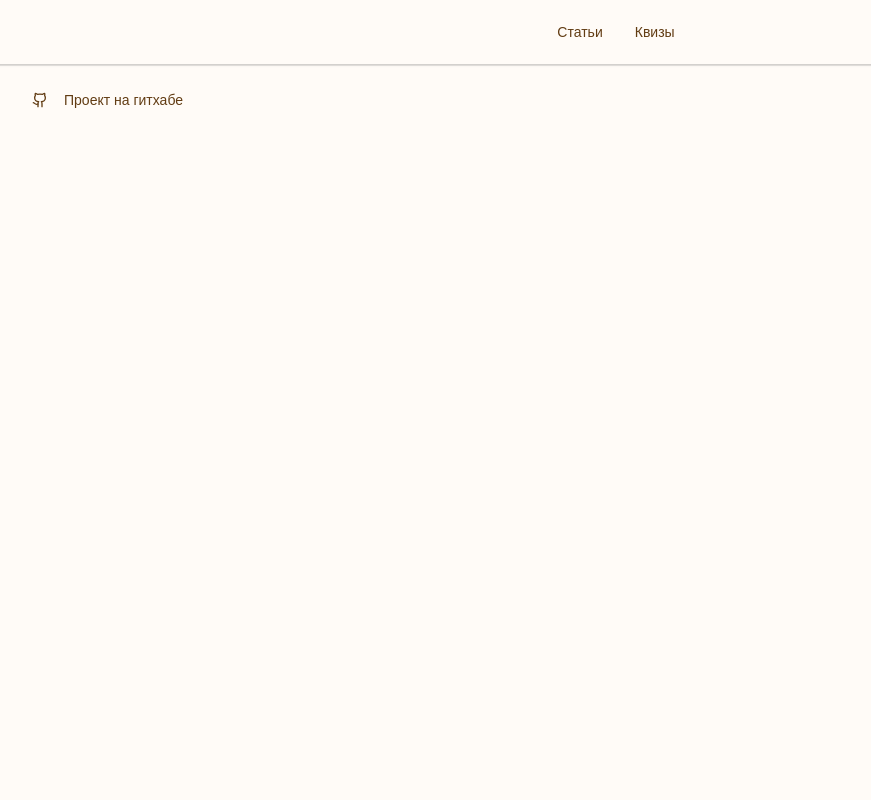
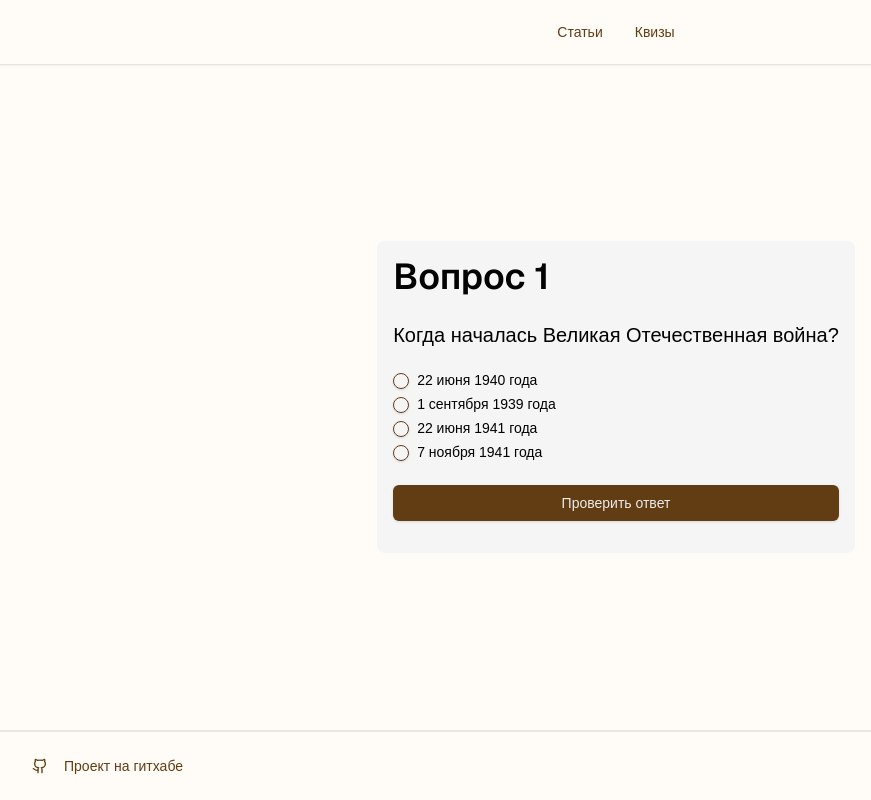
Before and after one commit to JmihPajiloy/history, a Next.js app: page /quizes/dates in a window 1280 px wide. Shown: the whole page, without its empty margins (24-895 px from the left). Built offline with nearby package versions, Linux system fonts and the light colour scheme.

Commit message:
add: quiz example

```diff
--- a/app/articles/layout.tsx
+++ b/app/articles/layout.tsx
@@ -15,10 +15,12 @@ const Back = () => (
 
 const Layout = ({ children }: PropsWithChildren) => {
   return (
-    <main className="py-4 px-48 grow">
-      <Back/>
-      {children}
-      <Back/>
+    <main className="py-4 grow flex flex-col items-center">
+      <div className="max-w-[48rem] mx-4">
+        <Back/>
+        {children}
+        <Back/>
+      </div>
     </main>
   );
 };
--- a/app/quizes/dates/page.tsx
+++ b/app/quizes/dates/page.tsx
@@ -1,12 +1,39 @@
 import React from "react";
+import { RadioGroup, RadioGroupItem } from "@/components/ui/radio-group";
+import { Label } from "@/components/ui/label";
+import { Button } from "@/components/ui/button";
 
 const Page = () => {
 
   return (
-    <div>
+    <main className="grow flex flex-col items-center justify-center ">
 
-    </div>
-  );
+      <div className="flex flex-col gap-2 p-4 bg-secondary rounded-lg">
+        <h2 className="font-heading font-semibold text-4xl">Вопрос 1</h2>
+        <p className="text-xl py-4">Когда началась Великая Отечественная война?</p>
+        <RadioGroup>
+          <div className="flex gap-2">
+            <RadioGroupItem value="a" id="a" />
+            <Label htmlFor="a">22 июня 1940 года</Label>
+          </div>
+          <div className="flex gap-2">
+            <RadioGroupItem value="b" id="b" />
+            <Label>1 сентября 1939 года</Label>
+          </div>
+          <div className="flex gap-2">
+            <RadioGroupItem value="c" id="c" />
+            <Label>22 июня 1941 года</Label>
+          </div>
+          <div className="flex gap-2">
+            <RadioGroupItem value="d" id="d" />
+            <Label>7 ноября 1941 года</Label>
+          </div>
+        </RadioGroup>
+        <Button className="my-4">Проверить ответ</Button>
+      </div>
+
+    </main>
+);
 };
 
 export default Page;
--- /dev/null
+++ b/components/ui/label.tsx
@@ -0,0 +1,26 @@
+"use client"
+
+import * as React from "react"
+import * as LabelPrimitive from "@radix-ui/react-label"
+import { cva, type VariantProps } from "class-variance-authority"
+
+import { cn } from "@/lib/utils"
+
+const labelVariants = cva(
+  "text-sm font-medium leading-none peer-disabled:cursor-not-allowed peer-disabled:opacity-70"
+)
+
+const Label = React.forwardRef<
+  React.ElementRef<typeof LabelPrimitive.Root>,
+  React.ComponentPropsWithoutRef<typeof LabelPrimitive.Root> &
+    VariantProps<typeof labelVariants>
+>(({ className, ...props }, ref) => (
+  <LabelPrimitive.Root
+    ref={ref}
+    className={cn(labelVariants(), className)}
+    {...props}
+  />
+))
+Label.displayName = LabelPrimitive.Root.displayName
+
+export { Label }
--- /dev/null
+++ b/components/ui/radio-group.tsx
@@ -0,0 +1,44 @@
+"use client"
+
+import * as React from "react"
+import * as RadioGroupPrimitive from "@radix-ui/react-radio-group"
+import { Circle } from "lucide-react"
+
+import { cn } from "@/lib/utils"
+
+const RadioGroup = React.forwardRef<
+  React.ElementRef<typeof RadioGroupPrimitive.Root>,
+  React.ComponentPropsWithoutRef<typeof RadioGroupPrimitive.Root>
+>(({ className, ...props }, ref) => {
+  return (
+    <RadioGroupPrimitive.Root
+      className={cn("grid gap-2", className)}
+      {...props}
+      ref={ref}
+    />
+  )
+})
+RadioGroup.displayName = RadioGroupPrimitive.Root.displayName
+
+const RadioGroupItem = React.forwardRef<
+  React.ElementRef<typeof RadioGroupPrimitive.Item>,
+  React.ComponentPropsWithoutRef<typeof RadioGroupPrimitive.Item>
+>(({ className, ...props }, ref) => {
+  return (
+    <RadioGroupPrimitive.Item
+      ref={ref}
+      className={cn(
+        "aspect-square h-4 w-4 rounded-full border border-primary text-primary shadow focus:outline-none focus-visible:ring-1 focus-visible:ring-ring disabled:cursor-not-allowed disabled:opacity-50",
+        className
+      )}
+      {...props}
+    >
+      <RadioGroupPrimitive.Indicator className="flex items-center justify-center">
+        <Circle className="h-3.5 w-3.5 fill-primary" />
+      </RadioGroupPrimitive.Indicator>
+    </RadioGroupPrimitive.Item>
+  )
+})
+RadioGroupItem.displayName = RadioGroupPrimitive.Item.displayName
+
+export { RadioGroup, RadioGroupItem }
--- a/mdx-components.tsx
+++ b/mdx-components.tsx
@@ -3,6 +3,7 @@ import { PropsWithChildren } from "react";
 
 export function useMDXComponents(components: MDXComponents): MDXComponents {
   return {
-    h1: ({children}: PropsWithChildren) => <h1 className="scroll-m-20 text-4xl font-extrabold font-heading tracking-tight lg:text-5xl pb-2">{children}</h1>
+    h1: ({children}: PropsWithChildren) => <h1 className="scroll-m-20 text-4xl font-extrabold font-heading tracking-tight lg:text-5xl pb-2">{children}</h1>,
+    img: ({children}: PropsWithChildren) => <>То что вернуть</>
   }
 }
--- a/package.json
+++ b/package.json
@@ -13,6 +13,8 @@
     "@mdx-js/react": "^3.1.0",
     "@next/mdx": "^15.1.2",
     "@radix-ui/react-aspect-ratio": "^1.1.1",
+    "@radix-ui/react-label": "^2.1.1",
+    "@radix-ui/react-radio-group": "^1.2.2",
     "@radix-ui/react-slot": "^1.1.0",
     "@react-spring/web": "^9.7.5",
     "@tanstack/react-query": "^5.61.3",
```
Also changed, not shown: 1 other file (tests, documents, lock files or other folders).
